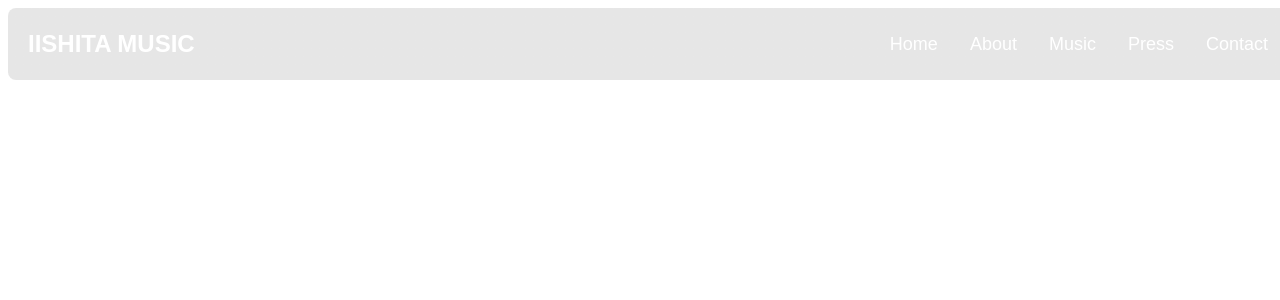
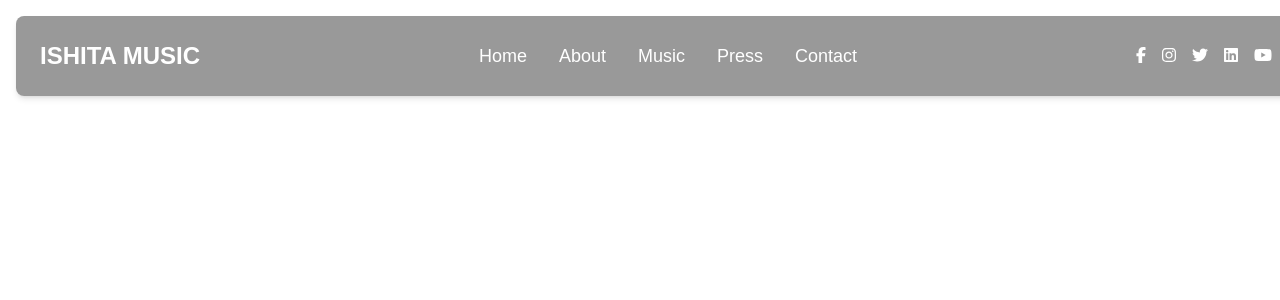
Before and after one commit to IamVarun18/Ishita-vishwakarma, a Next.js app: page /about in a window 1280 px wide. Shown: the top 300 px of the page. Built offline with nearby package versions, Linux system fonts and the light colour scheme.

Commit message:
new changes

```diff
--- a/src/components/home/Homepage.jsx
+++ b/src/components/home/Homepage.jsx
@@ -3,11 +3,17 @@ const Homepage = () => {
     <div className="relative bg-[url('/home/3.jpg')] bg-no-repeat bg-center bg-cover h-screen">
 
       <div className="relative z-10 flex flex-col items-start justify-center h-full p-6 md:p-16">
-        <h1 className="text-6xl font-bold text-white">Ishita Vishwakarma</h1>
-        <p className="mt-4 text-lg text-white max-w-lg">
+        <h1 className="text-6xl font-semibold text-white">Ishita</h1>
+        <h1 className="text-6xl font-medium text-white"> Vishwakarma</h1>
 
-          Winner Of <span className="font-semibold">Sa Re Ga Ma Pa</span> | 1st Runner Up <span className="font-semibold">`India's Got Talent`</span>
+        <p className="mt-4 text-lg text-gray-300 max-w-lg">
+
+          Winner Of <span className="font-semibold !text-white  ">Sa Re Ga Ma Pa</span> | 1st Runner Up <span className="font-semibold !text-white ">India's Got Talent</span>
         </p>
+      </div>
+
+      <div>
+        {/* todo section */}
       </div>
     </div>
   );
--- a/src/layouts/public/Navbar.jsx
+++ b/src/layouts/public/Navbar.jsx
@@ -1,36 +1,57 @@
-import Link from 'next/link'
-import React from 'react'
+import Link from 'next/link';
+import { FontAwesomeIcon } from '@fortawesome/react-fontawesome';
+import { faFacebookF, faInstagram, faTwitter, faLinkedin, faYoutube } from '@fortawesome/free-brands-svg-icons';
 
 const Navbar = () => {
   return (
-    <nav className="w-full h-fit p-5 fixed top-0 bg-[linear-gradient(to_left,_rgba(10,10,10,0.1),_rgba(10,10,10,0.1))] rounded-lg m-2">
-      <div className="w-full flex items-center justify-between gap-5">
-          {/* Logo */}
-          <div className="text-white font-bold text-2xl">
-            <span className="font-bold text-white">I</span>
-            <span className="text-white">ISHITA</span> MUSIC
-          </div>
+    <nav className="w-full  fixed top-0 p-6  bg-gradient-to-r from-black/40 to-black/40 rounded-lg shadow-md z-50 m-4 ">
+      <div className="flex items-center justify-between">
+        {/* Logo */}
+        <div className="text-white font-bold text-2xl">
+          <span className="text-white">I</span>
+          <span className="text-white">SHITA</span> MUSIC
+        </div>
 
-          {/* Navigation Links */}
-          <div className="hidden md:flex space-x-8 text-white text-lg">
-            <Link href="/" className="hover:underline">Home</Link>
-            <Link href="" className="hover:underline">About</Link>
-            <Link href="#" className="hover:underline">Music</Link>
-            <Link href="#" className="hover:underline">Press</Link>
-            <Link href="#" className="hover:underline">Contact</Link>
-          </div>
+        {/* Navigation Links */}
+        <div className="hidden md:flex space-x-8 text-white text-lg">
+          <Link href="/" className="hover:underline">
+            Home
+          </Link>
+          <Link href="#" className="hover:underline">
+            About
+          </Link>
+          <Link href="#" className="hover:underline">
+            Music
+          </Link>
+          <Link href="#" className="hover:underline">
+            Press
+          </Link>
+          <Link href="#" className="hover:underline">
+            Contact
+          </Link>
         </div>
 
         {/* Social Icons */}
         <div className="hidden md:flex space-x-4 text-white">
-          <Link href="#"><i className="fab fa-facebook-f"></i></Link>
-          <Link href="#"><i className="fab fa-instagram"></i></Link>
-          <Link href="#"><i className="fab fa-twitter"></i></Link>
-          <Link href="#"><i className="fab fa-linkedin"></i></Link>
-          <Link href="#"><i className="fab fa-youtube"></i></Link>
+          <Link href="#">
+            <FontAwesomeIcon icon={faFacebookF} />
+          </Link>
+          <Link href="#">
+            <FontAwesomeIcon icon={faInstagram} />
+          </Link>
+          <Link href="#">
+            <FontAwesomeIcon icon={faTwitter} />
+          </Link>
+          <Link href="#">
+            <FontAwesomeIcon icon={faLinkedin} />
+          </Link>
+          <Link href="#">
+            <FontAwesomeIcon icon={faYoutube} />
+          </Link>
         </div>
+      </div>
     </nav>
-  )
-}
+  );
+};
 
-export default Navbar
+export default Navbar;
```
Also changed, not shown: package.json (+9 -5 lines), 1 other file (tests, documents, lock files or other folders).
